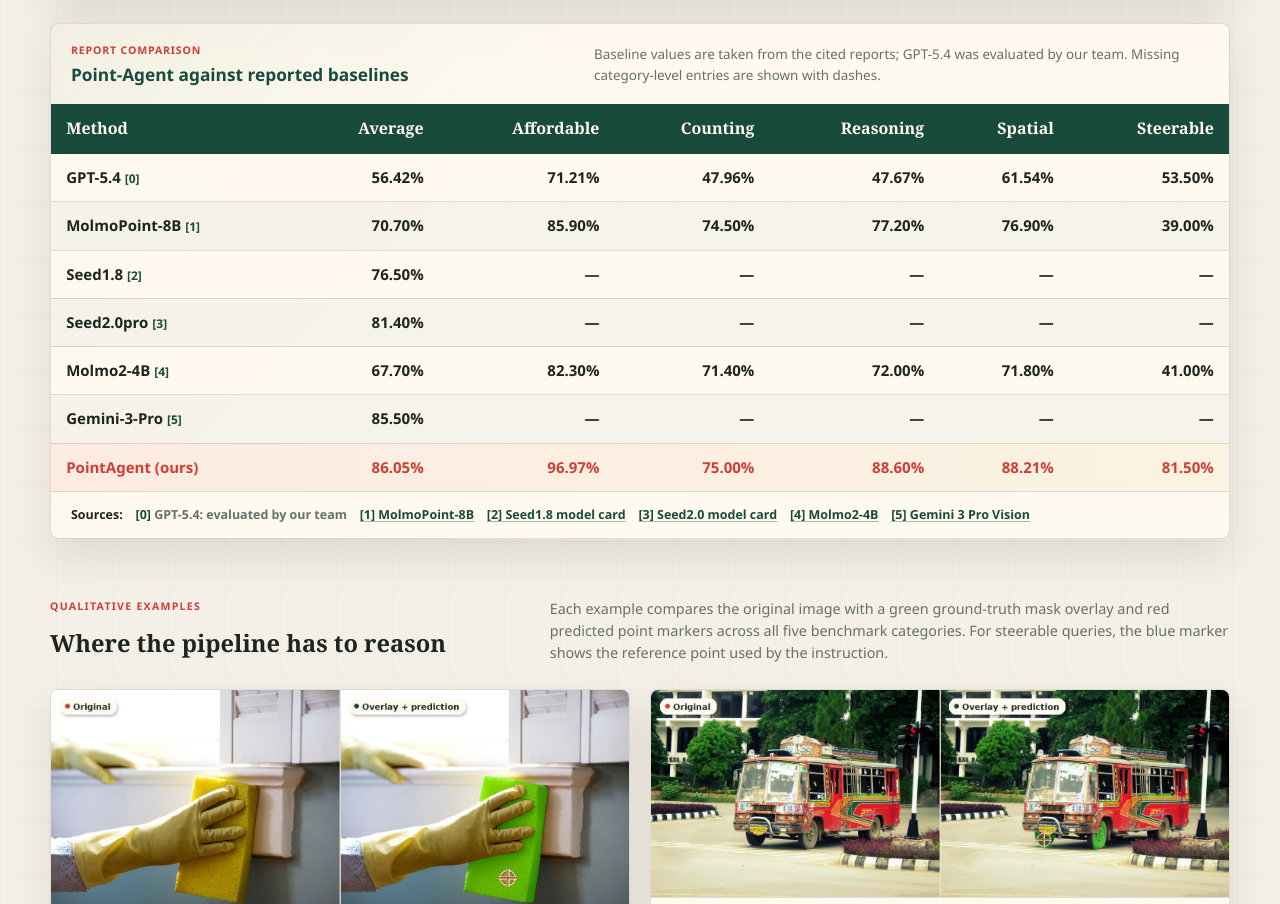
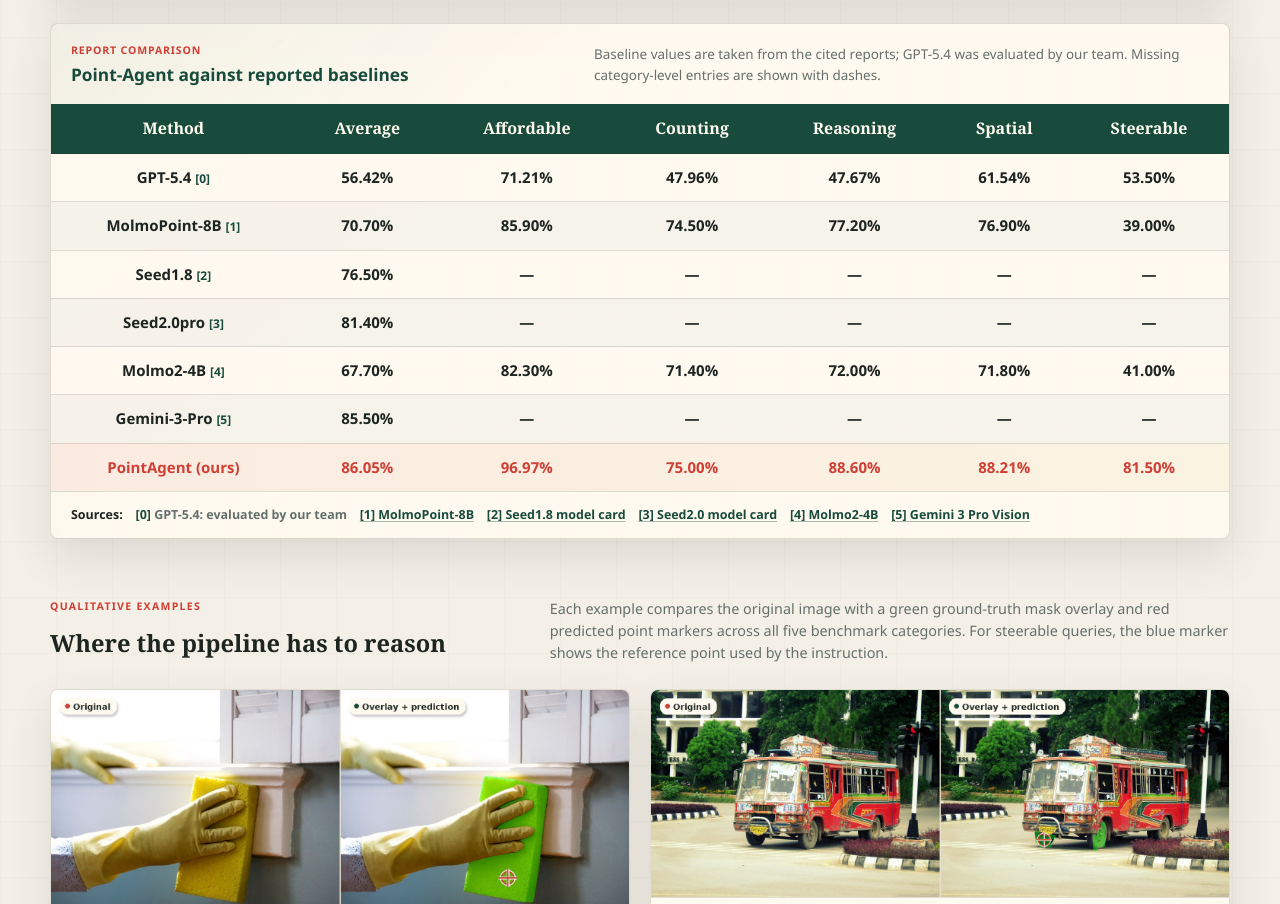
Before and after one commit to xiuguangli/PointBenchWorkShop, a plain HTML site: page pointarena_champion_page/index.html in a window 1280 px wide. Shown: the part 2035-2939 px from the top of the page. Drawn offline with Linux system fonts and the light colour scheme.

Commit message:
Center comparison table values

```diff
--- a/pointarena_champion_page/styles.css
+++ b/pointarena_champion_page/styles.css
@@ -647,13 +647,8 @@ h3 {
 .comparison-table td {
   padding: 0.75rem 0.95rem;
   border-top: 1px solid var(--line);
-  text-align: right;
+  text-align: center;
   white-space: nowrap;
-}
-
-.comparison-table th:first-child,
-.comparison-table td:first-child {
-  text-align: left;
 }
 
 .comparison-table thead th {
```
